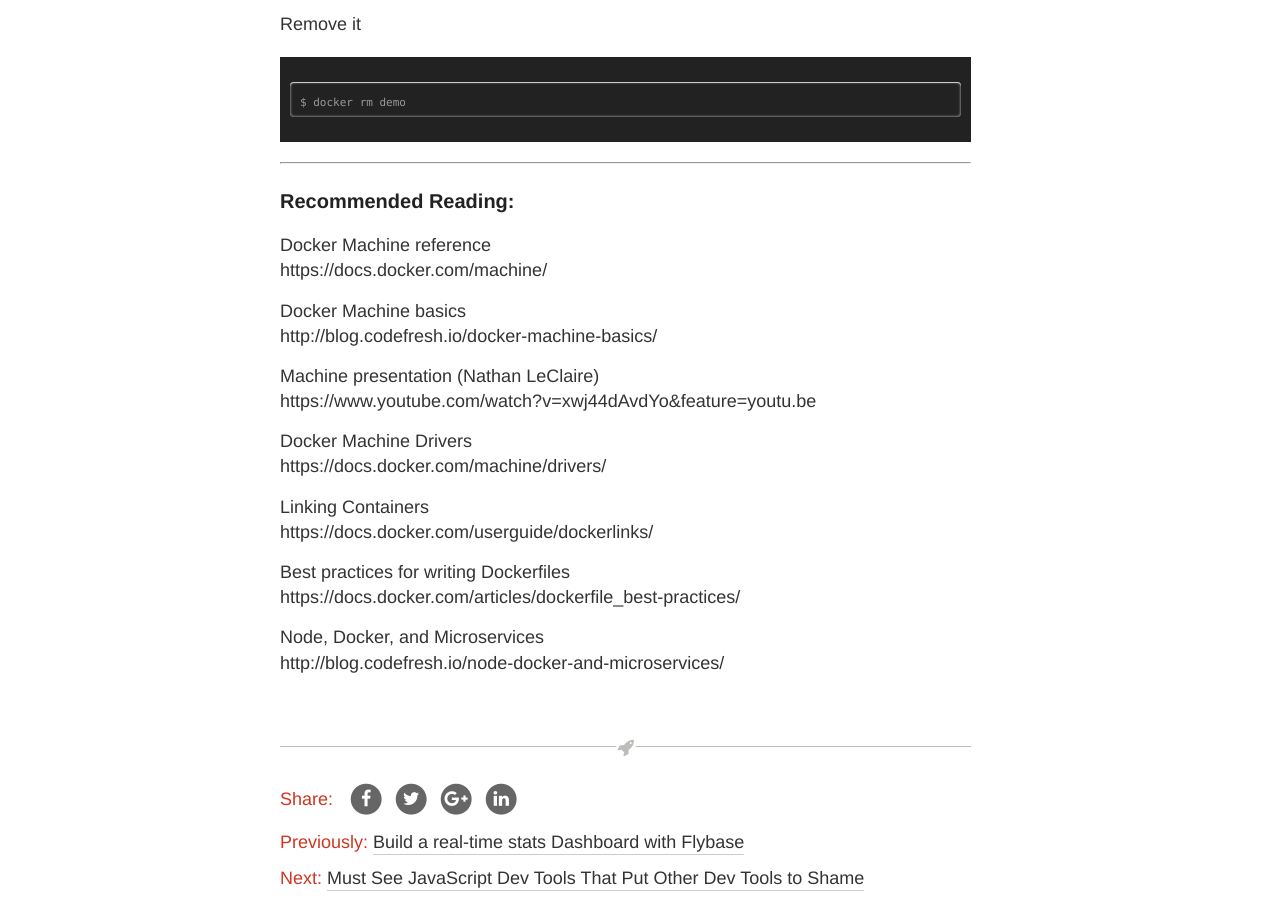
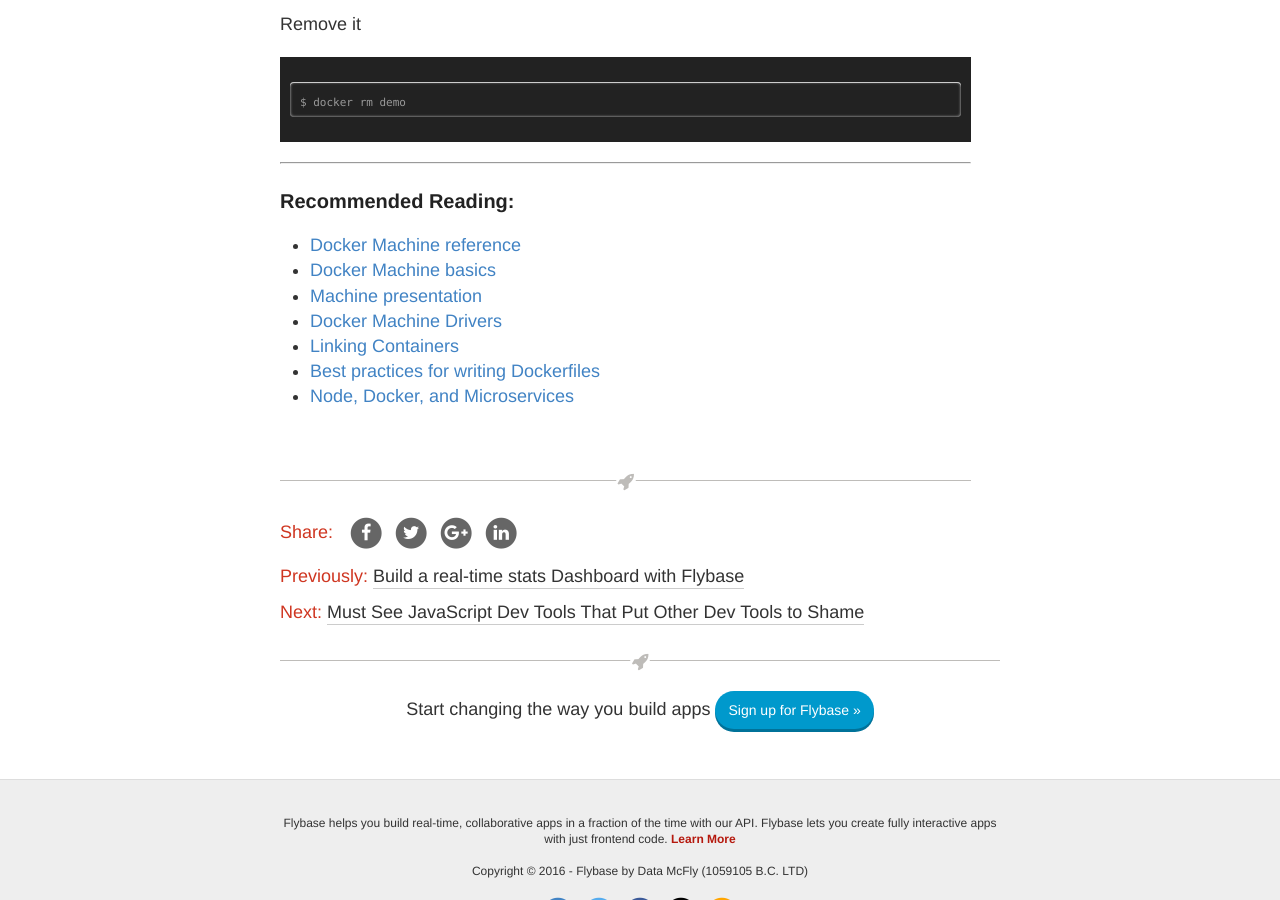
Before and after one commit to flybaseio/flybaseio.github.io, a Jekyll site: the page built from _posts/2015-12-10-docker-intro-for-node-developers.md, in a window 1280 px wide and 900 px high, scrolled down 11357 px. Built offline with Jekyll 4.4.1, drawn with Linux system fonts in a browser that asks for light colours; nearby versions of some CDN libraries.

Commit message:
Update 2015-12-10-docker-intro-for-node-developers.md

```diff
--- a/_posts/2015-12-10-docker-intro-for-node-developers.md
+++ b/_posts/2015-12-10-docker-intro-for-node-developers.md
@@ -421,23 +421,10 @@ $ docker rm demo
 
 ### Recommended Reading:
 
-Docker Machine reference
-https://docs.docker.com/machine/
-
-Docker Machine basics
-http://blog.codefresh.io/docker-machine-basics/
-
-Machine presentation (Nathan LeClaire)
-https://www.youtube.com/watch?v=xwj44dAvdYo&feature=youtu.be
-
-Docker Machine Drivers
-https://docs.docker.com/machine/drivers/
-
-Linking Containers
-https://docs.docker.com/userguide/dockerlinks/
-
-Best practices for writing Dockerfiles
-https://docs.docker.com/articles/dockerfile_best-practices/
-
-Node, Docker, and Microservices
-http://blog.codefresh.io/node-docker-and-microservices/
+- [Docker Machine reference](https://docs.docker.com/machine/)
+- [Docker Machine basics](http://blog.codefresh.io/docker-machine-basics/)
+- [Machine presentation](https://www.youtube.com/watch?v=xwj44dAvdYo&feature=youtu.be)
+- [Docker Machine Drivers](https://docs.docker.com/machine/drivers/)
+- [Linking Containers](https://docs.docker.com/userguide/dockerlinks/)
+- [Best practices for writing Dockerfiles](https://docs.docker.com/articles/dockerfile_best-practices/)
+- [Node, Docker, and Microservices](http://blog.codefresh.io/node-docker-and-microservices/)
```
